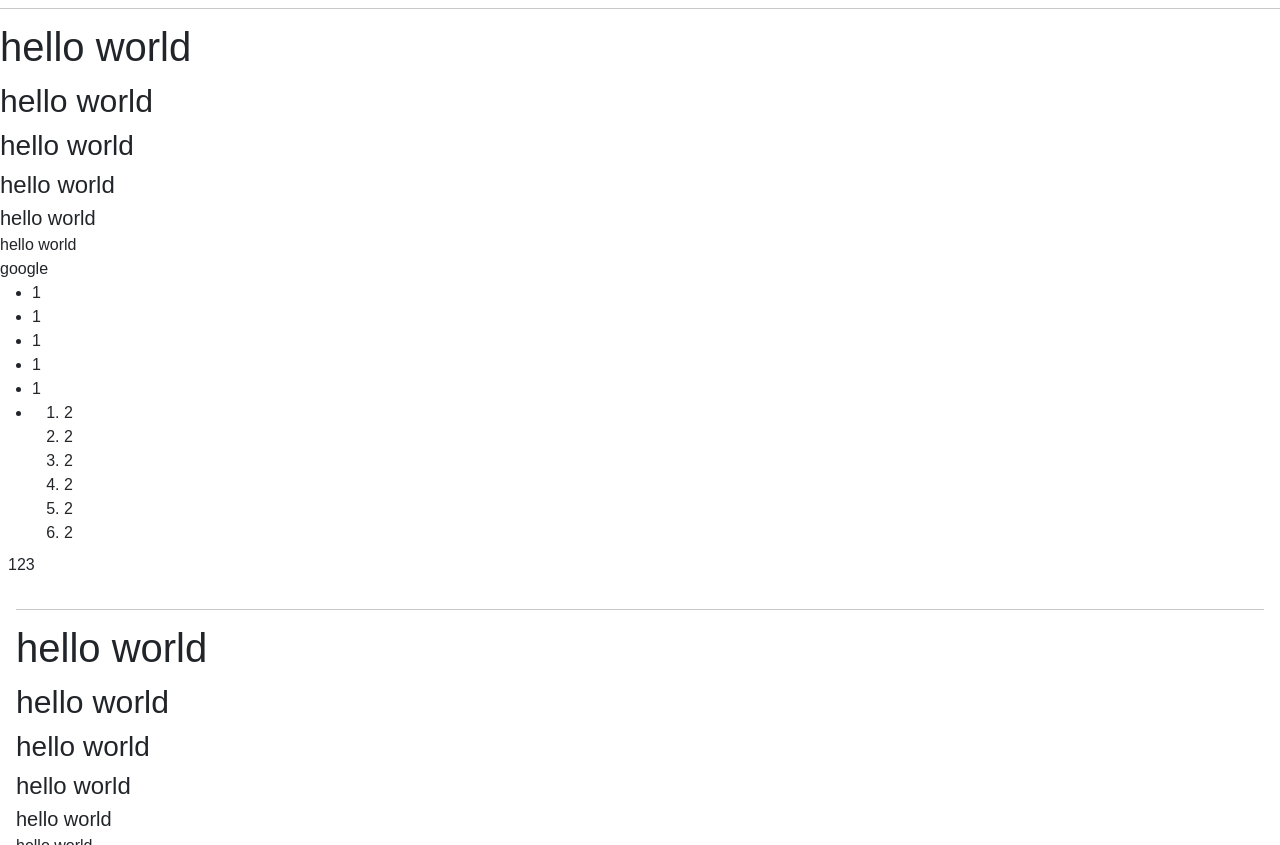
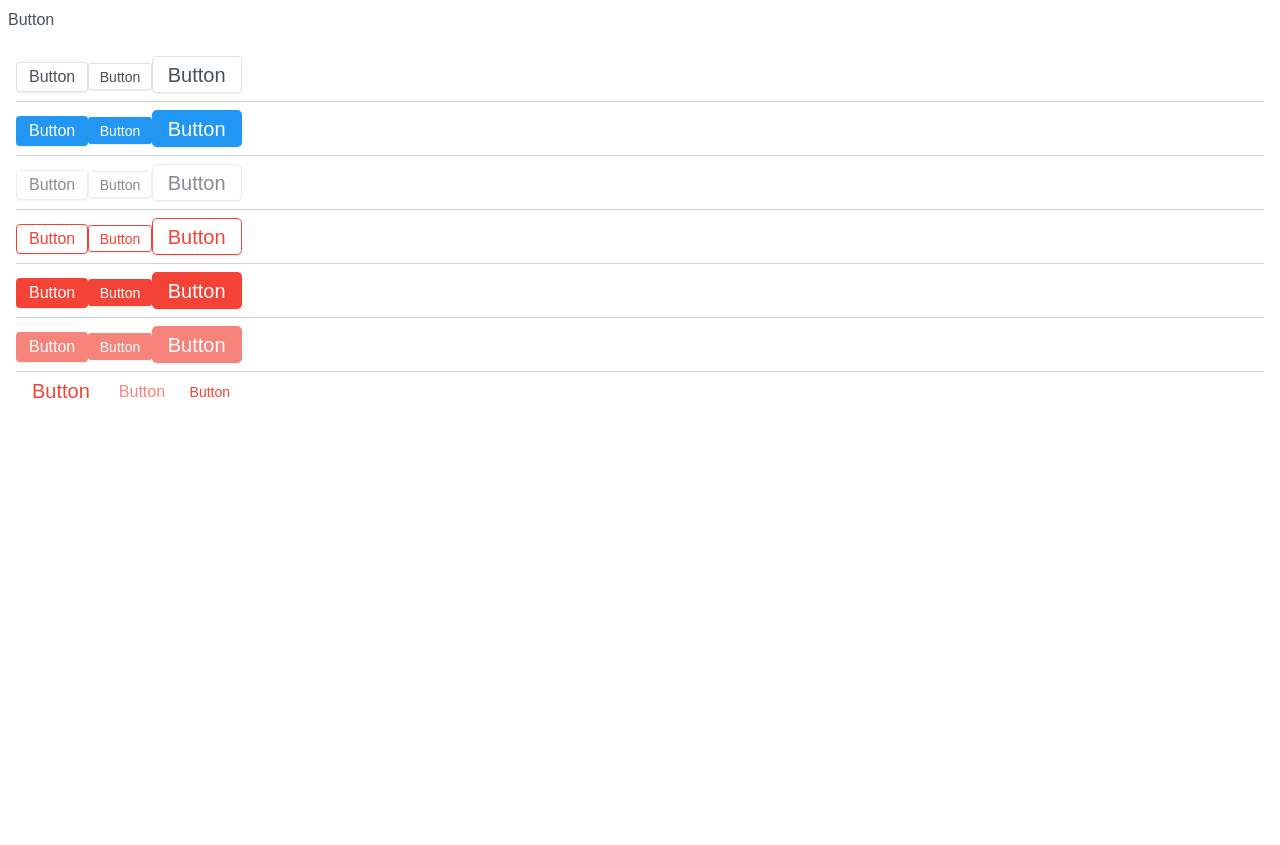
Before and after one commit to less-step/common-ui, a React (Create React App) app: page / in a window 1280 px wide. After the commit the page ends 800 px from the top, so only its background shows below. Built offline with nearby package versions, Linux system fonts and the light colour scheme.

Commit message:
新增Button组件

```diff
--- a/src/App.tsx
+++ b/src/App.tsx
@@ -3,68 +3,80 @@ import "./styles/index.scss";
 import Layout from "./components/Layout/layout";
 import Header from "./components/Layout/header";
 import Content from "./components/Layout/content";
+import Button from "./components/Button/button";
 function App() {
 	return (
 		<div className="App">
+			<Layout>
+				<Header>Button</Header>
+				<Content>
+					<Button>Button</Button>
+					<Button size="sm">Button</Button>
+					<Button size="lg">Button</Button>
 					<hr />
-      <h1>hello world</h1>
-      <h2>hello world</h2>
-      <h3>hello world</h3>
-      <h4>hello world</h4>
-      <h5>hello world</h5>
-      <h6>hello world</h6>
-      <p>google</p>
-      <ul>
-        <li>1</li>
-        <li>1</li>
-        <li>1</li>
-        <li>1</li>
-        <li>1</li>
-        <li>
-          <ol>
-            <li>2</li>
-            <li>2</li>
-            <li>2</li>
-            <li>2</li>
-            <li>2</li>
-            <li>2</li>
-          </ol>
-        </li>
-      </ul>
-      <div style={{ height: "300px" }}>
-        <Layout>
-          <Header>123</Header>
-          <Content>
-            <div style={{ overflow: "auto" }}>
+					<Button btnType="primary">Button</Button>
+					<Button btnType="primary" size="sm">
+						Button
+					</Button>
+					<Button btnType="primary" size="lg">
+						Button
+					</Button>
 					<hr />
-              <h1>hello world</h1>
-              <h2>hello world</h2>
-              <h3>hello world</h3>
-              <h4>hello world</h4>
-              <h5>hello world</h5>
-              <h6>hello world</h6>
-              <p>google</p>
-              <ul>
-                <li>1</li>
-                <li>1</li>
-                <li>1</li>
-                <li>1</li>
-                <li>1</li>
-                <li>
-                  <ol>
-                    <li>2</li>
-                    <li>2</li>
-                    <li>2</li>
-                    <li>2</li>
-                    <li>2</li>
-                    <li>2</li>
-                  </ol>
-                </li>
-              </ul>
-            </div>
+					<Button disabled>Button</Button>
+					<Button size="sm" disabled>
+						Button
+					</Button>
+					<Button size="lg" disabled>
+						Button
+					</Button>
+					<hr />
+					<Button danger>Button</Button>
+					<Button size="sm" danger>
+						Button
+					</Button>
+					<Button size="lg" danger>
+						Button
+					</Button>
+					<hr />
+					<Button danger btnType="primary">
+						Button
+					</Button>
+					<Button size="sm" danger btnType="primary">
+						Button
+					</Button>
+					<Button size="lg" danger btnType="primary">
+						Button
+					</Button>
+					<hr />
+					<Button danger btnType="primary" disabled>
+						Button
+					</Button>
+					<Button size="sm" danger btnType="primary" disabled>
+						Button
+					</Button>
+					<Button size="lg" danger btnType="primary" disabled>
+						Button
+					</Button>
+					<hr />
+					<Button
+						btnType="link"
+						danger
+						size="lg"
+						onClick={(e) => {
+							console.log("Button");
+						}}
+						href="http://www.baidu.com"
+					>
+						Button
+					</Button>
+					<Button btnType="link" danger size="mid" disabled>
+						Button
+					</Button>
+					<Button btnType="link" danger size="sm">
+						Button
+					</Button>
 				</Content>
 			</Layout>
-      </div>
 		</div>
 	);
 }
--- /dev/null
+++ b/src/components/Button/_index.scss
@@ -0,0 +1,81 @@
+@mixin getParent($parent) {
+	@content;
+}
+.#{$prefix} {
+	&-btn {
+		font-size: $btn-font-size;
+		font-family: $btn-font-family;
+		color: $color-base;
+		line-height: $btn-line-height;
+		border: $btn-border-width solid $border-color;
+		background-color: $background-color-base;
+		padding: $btn-padding-y $btn-padding-x;
+		border-radius: $btn-border-radius;
+		box-shadow: $btn-box-shadow;
+		&:hover {
+			color: $primary;
+			border-color: $primary;
+		}
+		&-primary {
+			color: $white;
+			background-color: $primary;
+			border-color: transparent;
+			&:hover {
+				color: $white;
+				border-color: transparent;
+				opacity: $btn-hover-opacity;
+			}
+		}
+
+		&-danger {
+			color: $danger;
+			border-color: $danger;
+			background-color: $white;
+			&:hover {
+				border-color: $danger;
+				color: $danger;
+				opacity: $btn-hover-opacity;
+			}
+		}
+		//danger&primary
+		&-danger.#{$prefix}-btn-primary {
+			color: $white !important;
+			background-color: $danger !important;
+			border-color: transparent;
+			&:hover {
+				border-color: transparent;
+				opacity: $btn-hover-opacity;
+			}
+		}
+		&-link {
+			border-color: transparent !important;
+			box-shadow: none !important;
+			&:hover {
+				border-color: transparent !important;
+			}
+		}
+		//danger&link
+		&-danger.#{$prefix}-btn-link {
+			color: $danger;
+			&:hover {
+				border-color: transparent !important;
+			}
+		}
+		&-lg {
+			font-size: $font-size-lg;
+			padding: $btn-padding-y-lg $btn-padding-x-lg;
+			border-radius: $btn-border-radius-lg;
+		}
+		&-sm {
+			font-size: $font-size-sm;
+			padding: $btn-padding-y-sm $btn-padding-x-sm;
+			border-radius: $btn-border-radius-sm;
+		}
+		&:disabled,
+		&.disabled {
+			opacity: $btn-disabled-opacity;
+			user-select: none;
+			pointer-events: none;
+		}
+	}
+}
--- /dev/null
+++ b/src/components/Button/button.tsx
@@ -0,0 +1,52 @@
+import { ButtonHTMLAttributes, CSSProperties, ReactNode, useMemo } from "react";
+import { SIZE, DEFAULT_SIZE } from "../../consts";
+import { useClassNames } from "../../hooks";
+import cls from "classnames";
+type TBtnType = "link" | "primary" | "default";
+interface IButtonBaseProps {
+	btnType?: TBtnType;
+	disabled?: boolean;
+	size?: SIZE;
+	className?: string;
+	styles?: CSSProperties;
+	children?: ReactNode;
+	danger?: boolean;
+	href?: string;
+}
+type IButtonProps = Partial<IButtonBaseProps & ButtonHTMLAttributes<HTMLElement>>;
+const displayName = "Button";
+const classNamePrefix = "btn";
+const Button: React.FC<IButtonProps> = (props) => {
+	const { btnType, disabled, size, className, children, danger, href, ...restProps } = props;
+	const originalClassNames = useMemo(() => {
+		return cls(classNamePrefix, className, {
+			[`${classNamePrefix}-${btnType}`]: btnType,
+			[`${classNamePrefix}-danger`]: danger,
+			[`${classNamePrefix}-${size}`]: size !== DEFAULT_SIZE,
+			disabled,
+		});
+	}, [btnType, size, className, disabled, danger]);
+	const classNames = cls(useClassNames(originalClassNames));
+
+	if (btnType === "link") {
+		return (
+			<a className={classNames} {...restProps} href={href} target="__blank">
+				{children}
+			</a>
+		);
+	} else {
+		return (
+			<button className={classNames} {...restProps} disabled={disabled}>
+				{children}
+			</button>
+		);
+	}
+};
+
+Button.defaultProps = {
+	size: DEFAULT_SIZE,
+};
+
+Button.displayName = displayName;
+
+export default Button;
--- /dev/null
+++ b/src/consts/app.ts
@@ -0,0 +1 @@
+export const APPNAME = "less-step";
--- /dev/null
+++ b/src/consts/index.ts
@@ -0,0 +1,2 @@
+export * from "./size";
+export * from "./app";
--- /dev/null
+++ b/src/consts/size.ts
@@ -0,0 +1,2 @@
+export type SIZE = "mid" | "sm" | "lg" | "xl" | "xs" | "xxl" | "xxs";
+export const DEFAULT_SIZE = "mid";
--- /dev/null
+++ b/src/hooks/index.ts
@@ -0,0 +1 @@
+export * from "./useClassNames";
--- /dev/null
+++ b/src/hooks/useClassNames.ts
@@ -0,0 +1,10 @@
+import { APPNAME } from "../consts";
+export const useClassNames = function (classNames: string) {
+	const cls = classNames.split(" ").map((className) => {
+		if (className === "disabled") {
+			return className;
+		}
+		return `${APPNAME}-${className}`;
+	});
+	return cls.join(" ");
+};
--- a/src/styles/_reboot.scss
+++ b/src/styles/_reboot.scss
@@ -217,7 +217,7 @@ sup {
 a {
 	color: $link-color;
 	text-decoration: $link-decoration;
-
+	cursor: pointer;
 	&:hover {
 		color: $link-hover-color;
 		text-decoration: $link-hover-decoration;
@@ -228,14 +228,6 @@ a {
 // It would be more straightforward to just use a[href] in previous block, but that
 // causes specificity issues in many other styles that are too complex to fix.
 // See https://github.com/twbs/bootstrap/issues/19402
-
-a:not([href]) {
-  &,
-  &:hover {
-    color: inherit;
-    text-decoration: none;
-  }
-}
 
 // Code
 
@@ -412,6 +404,10 @@ button,
 	}
 }
 
+button:focus {
+	outline: none;
+}
+
 // Remove inner border and padding from Firefox, but don't restore the outline like Normalize.
 
 ::-moz-focus-inner {
--- a/src/styles/_variables.scss
+++ b/src/styles/_variables.scss
@@ -2,7 +2,9 @@
     样式中大小统一命名为 mid lg sm
     基础命名为base
 */
-
+//库前缀
+$app-name: "less-step";
+$prefix: $app-name;
 // 通用色
 $white: #fff !default;
 $gray-100: #f8f9fa !default;
@@ -54,16 +56,13 @@ $scale-line-height: $scale-xl !default;
 // 通用配置
 $background-color-base: $white !default; //背景色
 $border-color-base: $gray-400 !default; //边框颜色
-$color-base: $gray-900 !default; //字体颜色
-$box-shadow-color-base: $gray-400 !default; //阴影颜色
+$color-base: $gray-700 !default; //字体颜色
 
 // 通用字体(通用的解决方案)
-$font-family-sans-serif: "Google Sans", sans-serif, -apple-system,
-  BlinkMacSystemFont, "Segoe UI", Roboto, "Helvetica Neue", Arial, "Noto Sans",
-  sans-serif, "Apple Color Emoji", "Segoe UI Emoji", "Segoe UI Symbol",
-  "Noto Color Emoji" !default;
-$font-family-monospace: SFMono-Regular, Menlo, Monaco, Consolas,
-  "Liberation Mono", "Courier New", monospace !default;
+$font-family-sans-serif: "Google Sans", sans-serif, -apple-system, BlinkMacSystemFont, "Segoe UI", Roboto,
+	"Helvetica Neue", Arial, "Noto Sans", sans-serif, "Apple Color Emoji", "Segoe UI Emoji", "Segoe UI Symbol",
+	"Noto Color Emoji" !default;
+$font-family-monospace: SFMono-Regular, Menlo, Monaco, Consolas, "Liberation Mono", "Courier New", monospace !default;
 $font-family-base: $font-family-sans-serif !default;
 
 // 字体大小
@@ -168,36 +167,36 @@ $border-radius-lg: 0.3rem !default;
 $border-radius-sm: 0.2rem !default;
 
 // 不同类型的 box shadow
+$box-shadow-mid: 0 0.5rem 1rem rgba($black, 0.15) !default;
 $box-shadow-sm: 0 0.125rem 0.25rem rgba($black, 0.075) !default;
-$box-shadow: 0 0.5rem 1rem rgba($black, 0.15) !default;
 $box-shadow-lg: 0 1rem 3rem rgba($black, 0.175) !default;
 $box-shadow-inset: inset 0 1px 2px rgba($black, 0.075) !default;
 
 // 按钮
 // 按钮基本属性
-$btn-font-weight: 400;
+$btn-font-weight: $font-weight-base;
 $btn-padding-y: 0.375rem !default;
 $btn-padding-x: 0.75rem !default;
 $btn-font-family: $font-family-base !default;
 $btn-font-size: $font-size-base !default;
-$btn-line-height: $line-height-base !default;
+$btn-line-height: 1 !default;
 
 //不同大小按钮的 padding 和 font size
-$btn-padding-y-sm: 0.25rem !default;
-$btn-padding-x-sm: 0.5rem !default;
+$btn-padding-y-sm: calc($btn-padding-y * $scale-sm) !default;
+$btn-padding-x-sm: calc($btn-padding-x * $scale-sm) !default;
 $btn-font-size-sm: $font-size-sm !default;
 
-$btn-padding-y-lg: 0.5rem !default;
-$btn-padding-x-lg: 1rem !default;
+$btn-padding-y-lg: calc($btn-padding-y * $scale-lg) !default;
+$btn-padding-x-lg: calc($btn-padding-x * $scale-lg) !default;
 $btn-font-size-lg: $font-size-lg !default;
 
 // 按钮边框
 $btn-border-width: $border-width !default;
 
 // 按钮其他
-$btn-box-shadow: inset 0 1px 0 rgba($white, 0.15), 0 1px 1px rgba($black, 0.075) !default;
+$btn-box-shadow: 0 1px 1px rgba($black, 0.075) !default;
 $btn-disabled-opacity: 0.65 !default;
-
+$btn-hover-opacity: 0.8 !default;
 // 链接按钮
 $btn-link-color: $link-color !default;
 $btn-link-hover-color: $link-hover-color !default;
@@ -208,14 +207,13 @@ $btn-border-radius: $border-radius !default;
 $btn-border-radius-lg: $border-radius-lg !default;
 $btn-border-radius-sm: $border-radius-sm !default;
 
-$btn-transition: color 0.15s ease-in-out, background-color 0.15s ease-in-out,
-  border-color 0.15s ease-in-out, box-shadow 0.15s ease-in-out !default;
+$btn-transition: color 0.15s ease-in-out, background-color 0.15s ease-in-out, border-color 0.15s ease-in-out,
+	box-shadow 0.15s ease-in-out !default;
 
 // menu
 $menu-border-width: $border-width !default;
 $menu-border-color: $border-color !default;
-$menu-box-shadow: inset 0 1px 0 rgba($white, 0.15),
-  0 1px 1px rgba($black, 0.075) !default;
+$menu-box-shadow: inset 0 1px 0 rgba($white, 0.15), 0 1px 1px rgba($black, 0.075) !default;
 $menu-transition: color 0.15s ease-in-out, border-color 0.15s ease-in-out !default;
 
 // menu-item
@@ -227,8 +225,7 @@ $menu-item-disabled-color: $gray-600 !default;
 
 //sub-menu
 //submenu
-$submenu-box-shadow: 0 2px 4px 0 rgba(0, 0, 0, 0.12),
-  0 0 6px 0 rgba(0, 0, 0, 0.04);
+$submenu-box-shadow: 0 2px 4px 0 rgba(0, 0, 0, 0.12), 0 0 6px 0 rgba(0, 0, 0, 0.04);
 
 //input
 $input-padding-y: $btn-padding-y !default;
@@ -266,8 +263,7 @@ $input-focus-color: $input-color !default;
 $input-focus-shadow-color: rgba($primary, 0.25) !default;
 $input-focus-shadow-error-color: rgba($danger, 0.25) !default;
 $input-focus-box-shadow: 0 0 0 $input-focus-width $input-focus-shadow-color !default;
-$input-focus-box-shadow-error: 0 0 0 $input-focus-width
-  $input-focus-shadow-error-color !default;
+$input-focus-box-shadow-error: 0 0 0 $input-focus-width $input-focus-shadow-error-color !default;
 
 $input-placeholder-color: $gray-600 !default;
 $input-plaintext-color: $body-color !default;
--- a/src/styles/index.scss
+++ b/src/styles/index.scss
@@ -1,3 +1,4 @@
 @import "variables.scss";
 @import "reboot.scss";
 @import "../components/Layout/index.scss";
+@import "../components/Button/index.scss";
```
Also changed, not shown: 1 other file (tests, documents, lock files or other folders). Lines whose indentation alone changed are shown as unchanged.
